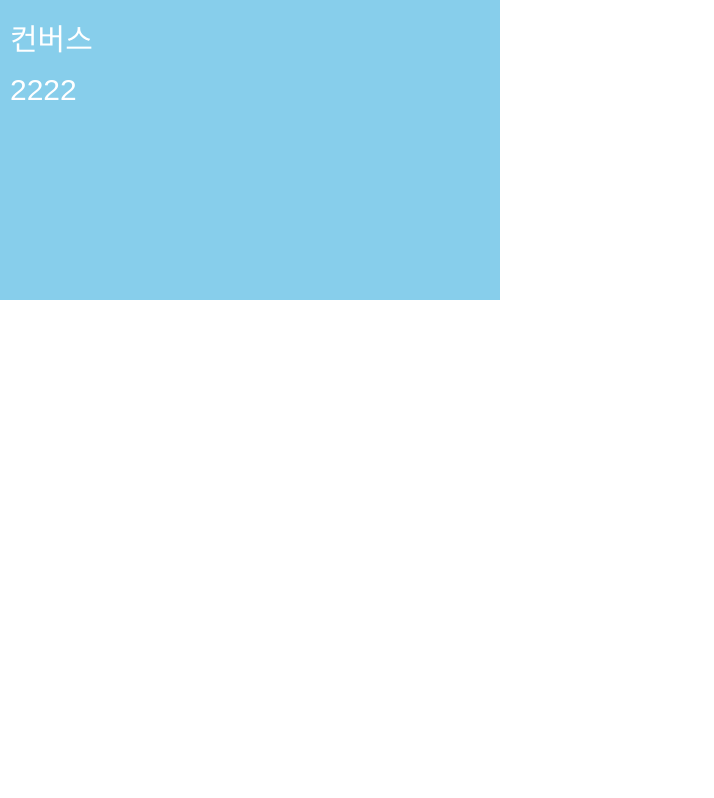
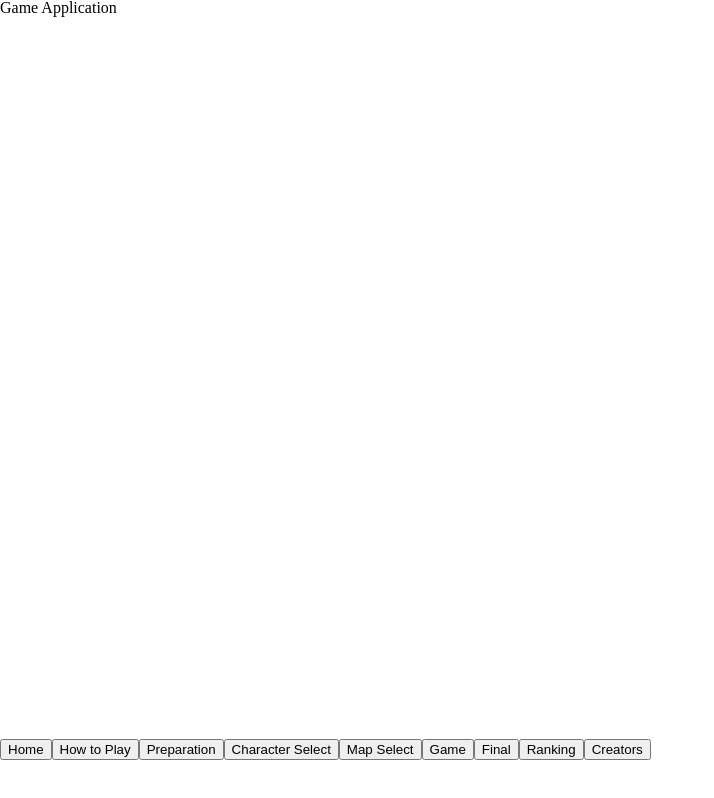
Before and after one commit to dongapple/The-Moon-Quest, a React (Create React App) app: page / in a window 1280 px wide. Shown: the whole page, without its empty margins (0-714 px from the left). Built offline with nearby package versions, Linux system fonts and the light colour scheme.

Commit message:
✨ 페이지 전환 기능 추가 #3

```diff
--- a/src/App.tsx
+++ b/src/App.tsx
@@ -1,8 +1,91 @@
-import React from 'react';
+// App.tsx
+import React, { useState } from 'react';
 import Canvas from './components/Canvas';
 
 const App: React.FC = () => {
-  return <Canvas />;
+  const [currentScreen, setCurrentScreen] = useState<
+    | 'home'
+    | 'howToPlay'
+    | 'preparation'
+    | 'characterSelect'
+    | 'mapSelect'
+    | 'game'
+    | 'final'
+    | 'ranking'
+    | 'creators'
+  >('home');
+
+  return (
+    <div>
+      <h1>Game Application</h1>
+      <Canvas currentScreen={currentScreen} setCurrentScreen={setCurrentScreen} />
+      <div>
+        <button
+          onClick={() => {
+            setCurrentScreen('home');
+          }}
+        >
+          Home
+        </button>
+        <button
+          onClick={() => {
+            setCurrentScreen('howToPlay');
+          }}
+        >
+          How to Play
+        </button>
+        <button
+          onClick={() => {
+            setCurrentScreen('preparation');
+          }}
+        >
+          Preparation
+        </button>
+        <button
+          onClick={() => {
+            setCurrentScreen('characterSelect');
+          }}
+        >
+          Character Select
+        </button>
+        <button
+          onClick={() => {
+            setCurrentScreen('mapSelect');
+          }}
+        >
+          Map Select
+        </button>
+        <button
+          onClick={() => {
+            setCurrentScreen('game');
+          }}
+        >
+          Game
+        </button>
+        <button
+          onClick={() => {
+            setCurrentScreen('final');
+          }}
+        >
+          Final
+        </button>
+        <button
+          onClick={() => {
+            setCurrentScreen('ranking');
+          }}
+        >
+          Ranking
+        </button>
+        <button
+          onClick={() => {
+            setCurrentScreen('creators');
+          }}
+        >
+          Creators
+        </button>
+      </div>
+    </div>
+  );
 };
 
 export default App;
--- a/src/components/Canvas.tsx
+++ b/src/components/Canvas.tsx
@@ -1,64 +1,75 @@
 import React, { useRef, useEffect } from 'react';
+import ScreenHome from './ScreenHome';
+import ScreenHowToPlay from './ScreenHowToPlay';
+import ScreenPreparation from './ScreenPreparation';
+import ScreenCharacterSelect from './ScreenCharacterSelect';
+import ScreenMapSelect from './ScreenMapSelect';
+import ScreenGame from './ScreenGame';
+import ScreenFinal from './ScreenFinal';
+import ScreenRanking from './ScreenRanking';
+import ScreenCreators from './ScreenCreators';
 
-const Canvas: React.FC = () => {
+interface CanvasProps {
+  currentScreen:
+    | 'home'
+    | 'howToPlay'
+    | 'preparation'
+    | 'characterSelect'
+    | 'mapSelect'
+    | 'game'
+    | 'final'
+    | 'ranking'
+    | 'creators';
+  setCurrentScreen: React.Dispatch<
+    React.SetStateAction<
+      | 'home'
+      | 'howToPlay'
+      | 'preparation'
+      | 'characterSelect'
+      | 'mapSelect'
+      | 'game'
+      | 'final'
+      | 'ranking'
+      | 'creators'
+    >
+  >;
+}
+
+const Canvas: React.FC<CanvasProps> = ({ currentScreen, setCurrentScreen }) => {
   const canvasRef = useRef<HTMLCanvasElement | null>(null);
-  let backgroundColor = 'skyblue'; // 기본 배경색
+  const context = canvasRef.current != null ? canvasRef.current.getContext('2d') : null;
 
   useEffect(() => {
-    const canvas = canvasRef.current;
-    const context = canvas?.getContext('2d');
-
-    // 초기 그리기 함수
-    const drawCanvas = (): void => {
-      if (context != null && canvas != null) {
-        context.fillStyle = backgroundColor; // 배경색 설정
-        context.fillRect(0, 0, canvas.width ?? 0, canvas.height ?? 0); // 전체 배경 색칠
-
-        context.fillStyle = 'white';
-        context.font = '30px Arial';
-
-        // 텍스트 그리기
-        context.fillText('컨버스', 10, 50);
-        context.fillText('2222', 10, 100); // 두 번째 텍스트
-      }
-    };
-
-    // 처음에 캔버스를 그립니다
-    drawCanvas();
-
-    // 클릭 이벤트 핸들러
-    const handleClick = (event: MouseEvent): void => {
-      const rect = canvas?.getBoundingClientRect();
-      const x = event.clientX - (rect?.left ?? 0);
-      const y = event.clientY - (rect?.top ?? 0);
-
-      // '2222' 텍스트의 위치 (좌표와 크기 확인)
-      const textX = 10;
-      const textY = 100;
-      const textWidth = 60; // 텍스트의 예상 너비
-      const textHeight = 30; // 텍스트의 예상 높이 (폰트 크기 기준)
-
-      // 클릭한 좌표가 '2222' 텍스트 영역 안에 있는지 확인
-      if (x >= textX && x <= textX + textWidth && y >= textY - textHeight && y <= textY) {
-        // 배경색을 분홍색으로 변경
-        backgroundColor = 'black';
-        drawCanvas(); // 배경색 변경 후 다시 그리기
-      }
-    };
-
-    // 캔버스에 클릭 이벤트 추가
-    canvas?.addEventListener('click', handleClick);
-
-    // 컴포넌트 언마운트 시 이벤트 제거
-    return () => {
-      canvas?.removeEventListener('click', handleClick);
-    };
-  }, [backgroundColor]);
+    if (context != null && canvasRef.current != null) {
+      context.clearRect(0, 0, canvasRef.current.width, canvasRef.current.height);
+    }
+  }, [context]);
 
   return (
-    <div>
-      <canvas ref={canvasRef} width={500} height={300} />
-    </div>
+    <>
+      <canvas ref={canvasRef} width={1280} height={720} />
+      {currentScreen === 'home' && <ScreenHome context={context} canvas={canvasRef.current} />}
+      {currentScreen === 'howToPlay' && (
+        <ScreenHowToPlay context={context} canvas={canvasRef.current} />
+      )}
+      {currentScreen === 'preparation' && (
+        <ScreenPreparation context={context} canvas={canvasRef.current} />
+      )}
+      {currentScreen === 'characterSelect' && (
+        <ScreenCharacterSelect context={context} canvas={canvasRef.current} />
+      )}
+      {currentScreen === 'mapSelect' && (
+        <ScreenMapSelect context={context} canvas={canvasRef.current} />
+      )}
+      {currentScreen === 'game' && <ScreenGame context={context} canvas={canvasRef.current} />}
+      {currentScreen === 'final' && <ScreenFinal context={context} canvas={canvasRef.current} />}
+      {currentScreen === 'ranking' && (
+        <ScreenRanking context={context} canvas={canvasRef.current} />
+      )}
+      {currentScreen === 'creators' && (
+        <ScreenCreators context={context} canvas={canvasRef.current} />
+      )}
+    </>
   );
 };
 
--- a/src/components/ScreenCharacterSelect.tsx
+++ b/src/components/ScreenCharacterSelect.tsx
@@ -0,0 +1,22 @@
+import type React from 'react';
+import { useEffect } from 'react';
+
+const ScreenCharacterSelect: React.FC<{
+  context: CanvasRenderingContext2D | null;
+  canvas: HTMLCanvasElement | null;
+}> = ({ context, canvas }) => {
+  useEffect(() => {
+    if (context != null && canvas != null) {
+      context.clearRect(0, 0, canvas.width, canvas.height);
+      context.fillStyle = 'lightcoral';
+      context.fillRect(0, 0, canvas.width, canvas.height);
+      context.fillStyle = 'white';
+      context.font = '30px Arial';
+      context.fillText('Character Select', 50, 50);
+    }
+  }, [context, canvas]);
+
+  return null;
+};
+
+export default ScreenCharacterSelect;
--- a/src/components/ScreenCreators.tsx
+++ b/src/components/ScreenCreators.tsx
@@ -0,0 +1,22 @@
+import type React from 'react';
+import { useEffect } from 'react';
+
+const ScreenCreators: React.FC<{
+  context: CanvasRenderingContext2D | null;
+  canvas: HTMLCanvasElement | null;
+}> = ({ context, canvas }) => {
+  useEffect(() => {
+    if (context != null && canvas != null) {
+      context.clearRect(0, 0, canvas.width, canvas.height);
+      context.fillStyle = 'lavender';
+      context.fillRect(0, 0, canvas.width, canvas.height);
+      context.fillStyle = 'black';
+      context.font = '30px Arial';
+      context.fillText('Creators Screen', 50, 50);
+    }
+  }, [context, canvas]);
+
+  return null;
+};
+
+export default ScreenCreators;
--- a/src/components/ScreenFinal.tsx
+++ b/src/components/ScreenFinal.tsx
@@ -0,0 +1,22 @@
+import type React from 'react';
+import { useEffect } from 'react';
+
+const ScreenFinal: React.FC<{
+  context: CanvasRenderingContext2D | null;
+  canvas: HTMLCanvasElement | null;
+}> = ({ context, canvas }) => {
+  useEffect(() => {
+    if (context != null && canvas != null) {
+      context.clearRect(0, 0, canvas.width, canvas.height);
+      context.fillStyle = 'lightgray';
+      context.fillRect(0, 0, canvas.width, canvas.height);
+      context.fillStyle = 'black';
+      context.font = '30px Arial';
+      context.fillText('Final Screen', 50, 50);
+    }
+  }, [context, canvas]);
+
+  return null;
+};
+
+export default ScreenFinal;
--- a/src/components/ScreenGame.tsx
+++ b/src/components/ScreenGame.tsx
@@ -0,0 +1,22 @@
+import type React from 'react';
+import { useEffect } from 'react';
+
+const ScreenGame: React.FC<{
+  context: CanvasRenderingContext2D | null;
+  canvas: HTMLCanvasElement | null;
+}> = ({ context, canvas }) => {
+  useEffect(() => {
+    if (context != null && canvas != null) {
+      context.clearRect(0, 0, canvas.width, canvas.height);
+      context.fillStyle = 'green';
+      context.fillRect(0, 0, canvas.width, canvas.height);
+      context.fillStyle = 'white';
+      context.font = '30px Arial';
+      context.fillText('Game Screen', 50, 50);
+    }
+  }, [context, canvas]);
+
+  return null;
+};
+
+export default ScreenGame;
--- a/src/components/ScreenHome.tsx
+++ b/src/components/ScreenHome.tsx
@@ -0,0 +1,22 @@
+import type React from 'react';
+import { useEffect } from 'react';
+
+const ScreenHome: React.FC<{
+  context: CanvasRenderingContext2D | null;
+  canvas: HTMLCanvasElement | null;
+}> = ({ context, canvas }) => {
+  useEffect(() => {
+    if (context != null && canvas != null) {
+      context.clearRect(0, 0, canvas.width, canvas.height);
+      context.fillStyle = 'skyblue';
+      context.fillRect(0, 0, canvas.width, canvas.height);
+      context.fillStyle = 'white';
+      context.font = '30px Arial';
+      context.fillText('Home Screen', 50, 50);
+    }
+  }, [context, canvas]);
+
+  return null;
+};
+
+export default ScreenHome;
--- a/src/components/ScreenHowToPlay.tsx
+++ b/src/components/ScreenHowToPlay.tsx
@@ -0,0 +1,22 @@
+import type React from 'react';
+import { useEffect } from 'react';
+
+const ScreenHowToPlay: React.FC<{
+  context: CanvasRenderingContext2D | null;
+  canvas: HTMLCanvasElement | null;
+}> = ({ context, canvas }) => {
+  useEffect(() => {
+    if (context != null && canvas != null) {
+      context.clearRect(0, 0, canvas.width, canvas.height);
+      context.fillStyle = 'lightyellow';
+      context.fillRect(0, 0, canvas.width, canvas.height);
+      context.fillStyle = 'black';
+      context.font = '30px Arial';
+      context.fillText('How to Play', 50, 50);
+    }
+  }, [context, canvas]);
+
+  return null;
+};
+
+export default ScreenHowToPlay;
--- a/src/components/ScreenMapSelect.tsx
+++ b/src/components/ScreenMapSelect.tsx
@@ -0,0 +1,22 @@
+import type React from 'react';
+import { useEffect } from 'react';
+
+const ScreenMapSelect: React.FC<{
+  context: CanvasRenderingContext2D | null;
+  canvas: HTMLCanvasElement | null;
+}> = ({ context, canvas }) => {
+  useEffect(() => {
+    if (context != null && canvas != null) {
+      context.clearRect(0, 0, canvas.width, canvas.height);
+      context.fillStyle = 'lightpink';
+      context.fillRect(0, 0, canvas.width, canvas.height);
+      context.fillStyle = 'white';
+      context.font = '30px Arial';
+      context.fillText('Map Select', 50, 50);
+    }
+  }, [context, canvas]);
+
+  return null;
+};
+
+export default ScreenMapSelect;
--- a/src/components/ScreenRanking.tsx
+++ b/src/components/ScreenRanking.tsx
@@ -0,0 +1,22 @@
+import type React from 'react';
+import { useEffect } from 'react';
+
+const ScreenRanking: React.FC<{
+  context: CanvasRenderingContext2D | null;
+  canvas: HTMLCanvasElement | null;
+}> = ({ context, canvas }) => {
+  useEffect(() => {
+    if (context != null && canvas != null) {
+      context.clearRect(0, 0, canvas.width, canvas.height);
+      context.fillStyle = 'lightblue';
+      context.fillRect(0, 0, canvas.width, canvas.height);
+      context.fillStyle = 'white';
+      context.font = '30px Arial';
+      context.fillText('Ranking Screen', 50, 50);
+    }
+  }, [context, canvas]);
+
+  return null;
+};
+
+export default ScreenRanking;
```
Also changed, not shown: src/components/ScreenPreparation.tsx (+22 -0 lines).
